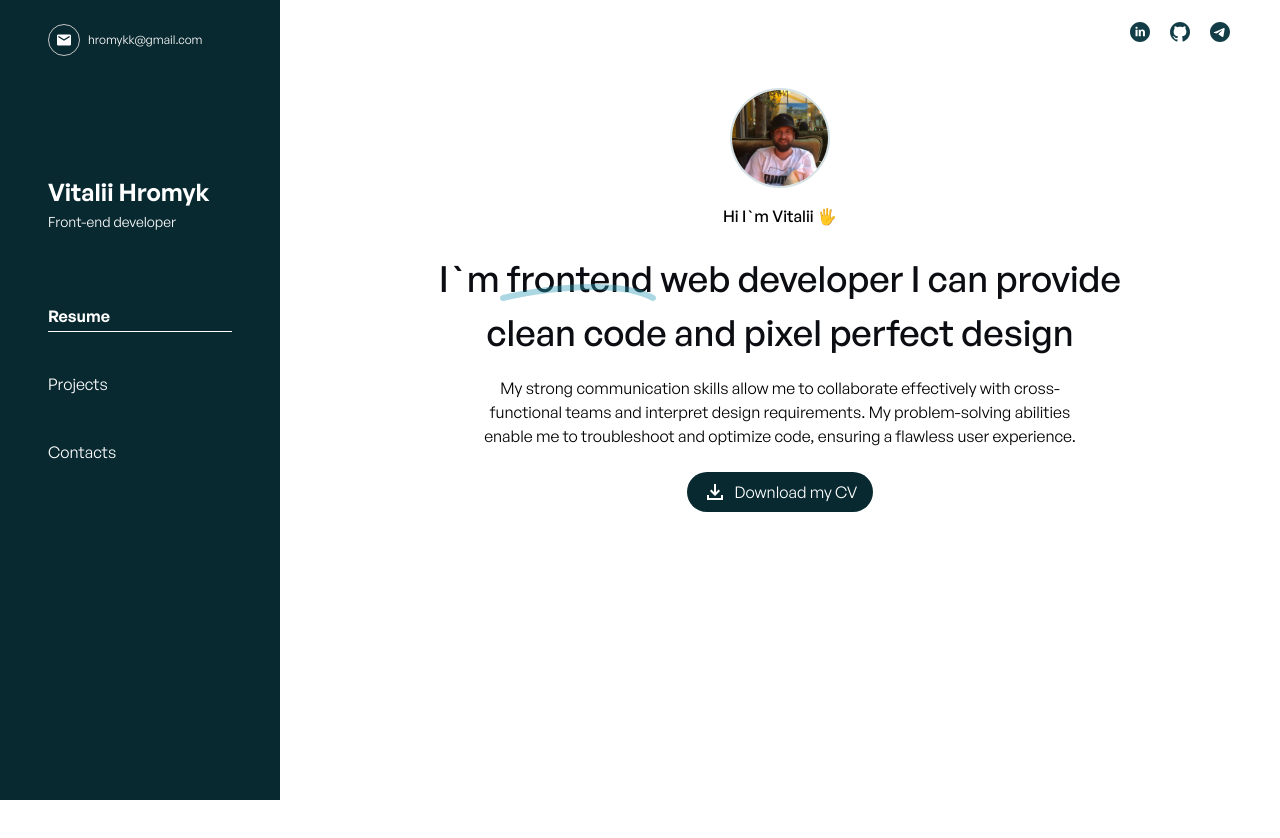
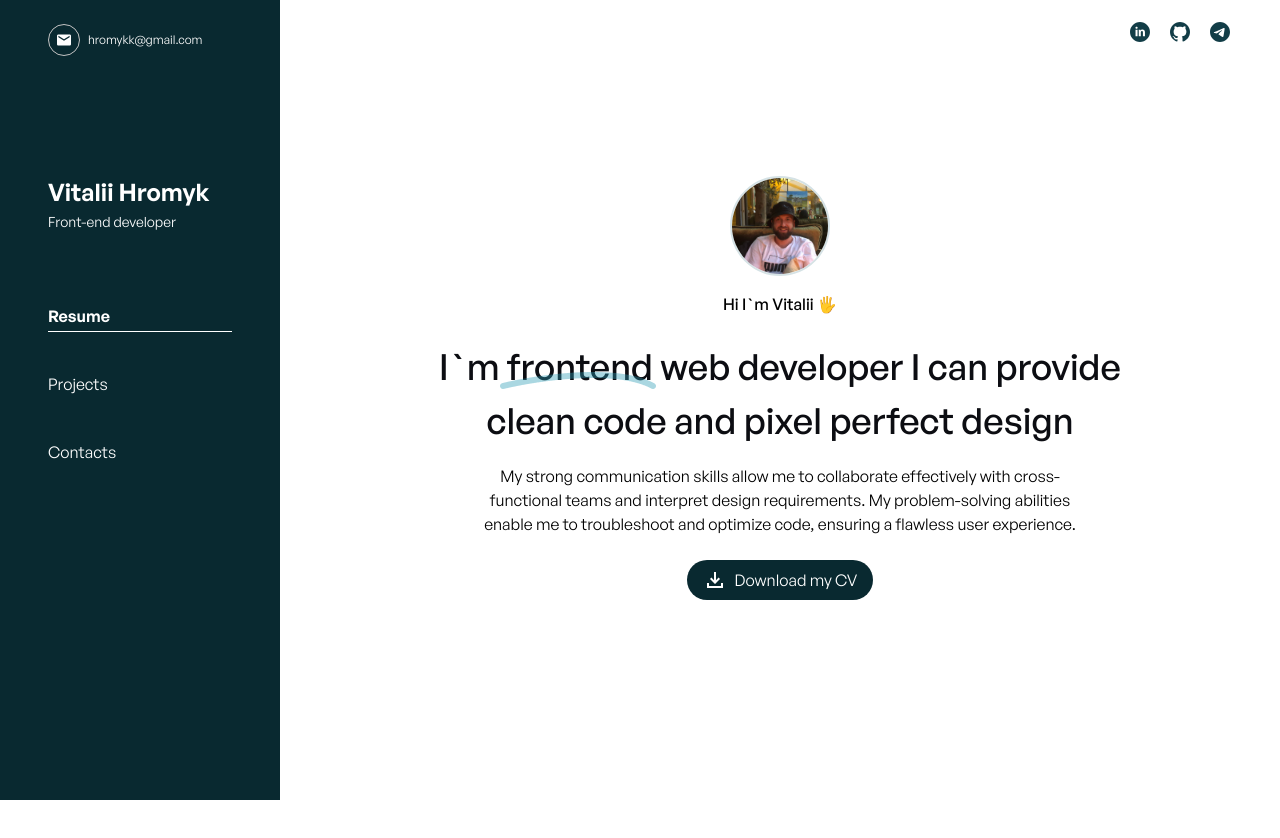
Before and after one commit to VHromyk/personal, a Next.js app: page / in a window 1280 px wide. Shown: the top 838 px of the page. After the commit the page ends 800 px from the top, so only its background shows below. Built offline with nearby package versions, Linux system fonts and the light colour scheme.

Commit message:
fix: fix height of content block

```diff
--- a/src/app/layout.tsx
+++ b/src/app/layout.tsx
@@ -21,7 +21,7 @@ export default function RootLayout({
   return (
     <html lang="en">
       <body className={`${GeneralSansFont.className}`}>
-        <main className="h-full">
+        <main className="h-screen">
           <Layout>{children}</Layout>
         </main>
       </body>
--- a/src/components/Layout/Layout.tsx
+++ b/src/components/Layout/Layout.tsx
@@ -10,12 +10,12 @@ const Layout: FC<ILayout> = ({ children }) => {
   return (
     <div className="w-full flex h-full">
       <Aside />
-      <div className="flex items-center justify-center w-full h-full relative">
+      <div className="flex items-start justify-center w-full h-full relative overflow-auto">
           <div className="absolute top-5 right-12">
               <SocialNetworkList />
           </div>
         <div className="w-full max-w-[880px]">
-            <div className="flex min-h-screen flex-col items-center justify-between mt-[176px]">
+            <div className="flex flex-col items-center justify-between mt-[176px]">
                 {children}
             </div>
         </div>
```
